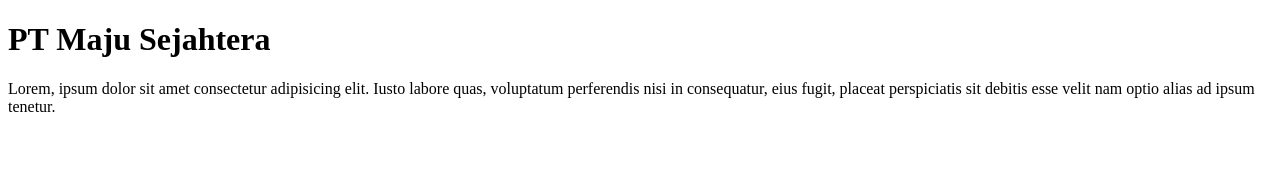
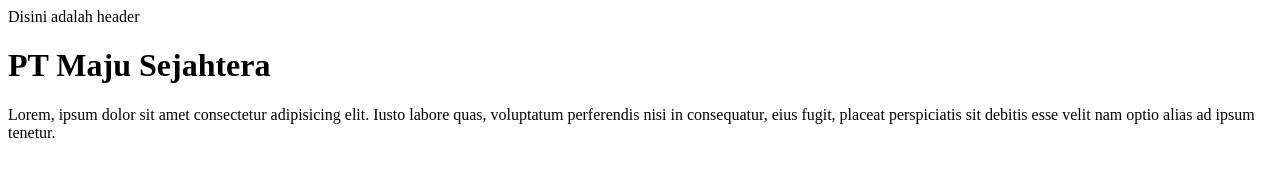
Before and after one commit to irwanpradana123/CompanyProflie, a plain HTML site: page index.html in a window 1280 px wide. Drawn offline with Linux system fonts and the light colour scheme.

Commit message:
perubahan pada index.html

```diff
--- a/index.html
+++ b/index.html
@@ -8,6 +8,8 @@
 </head>
 
 <body>
+    <header>Disini adalah header</header>
+
     <h1>PT Maju Sejahtera</h1>
 
     <div>
```
